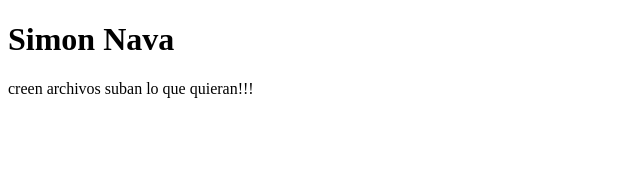
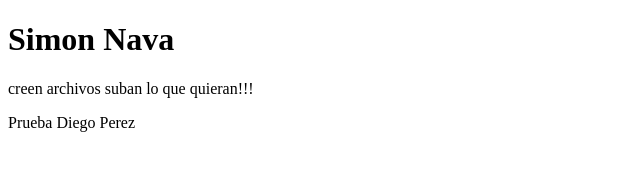
Before and after one commit to simonnava2112/BBVA-practice-repo, a plain HTML site: page index.html in a window 1280 px wide. Shown: the whole page, without its empty margins (0-640 px from the left). Drawn offline with Linux system fonts and the light colour scheme.

Commit message:
Creo p html de prueba

```diff
--- a/index.html
+++ b/index.html
@@ -9,6 +9,7 @@
 <body>
     <h1>Simon Nava</h1>
     <p>creen archivos suban lo que quieran!!!</p>
+    <p>Prueba Diego Perez</p>
 
 </body>
 </html>
```
